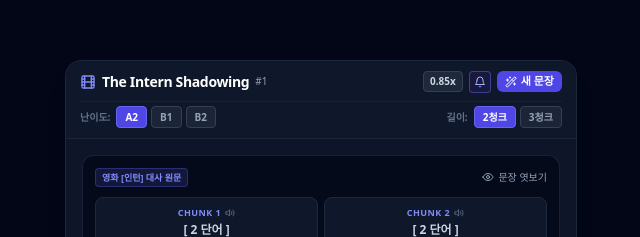
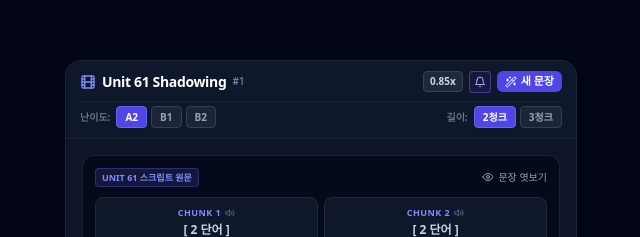
Before and after one commit to TAEWONCHUNG/Wysh_English_Tutor, a React (Vite) app: page / in a window 1280 px wide. Shown: the part 193-430 px from the top of the page, without its empty margins (319-959 px from the left). Built offline with nearby package versions, Linux system fonts and the light colour scheme.

Commit message:
Update App.jsx

```diff
--- a/src/App.jsx
+++ b/src/App.jsx
@@ -26,7 +26,7 @@ const DIFFICULTY_LEVELS = [
   { id: 'B2', label: 'B2', desc: '고급' }
 ];
 
-// 영화 [인턴 (The Intern, 2015)] 실전 명대사 원문 데이터베이스 (2~4단어 호흡 청크)
+// Unit 61 실전 스크립트 원문 데이터베이스 (2~4단어 호흡 청크)
 const CHUNK_DATABASE = {
   "A2": {
     "2": [
@@ -2068,7 +2068,7 @@ export default function EnglishTutorApp() {
           <div className="flex items-center justify-between gap-2 mb-2">
             <div className="flex items-center gap-1.5">
               <Film className="w-4 h-4 text-indigo-400" />
-              <h1 className="font-bold text-sm text-white tracking-tight">The Intern Shadowing</h1>
+              <h1 className="font-bold text-sm text-white tracking-tight">Unit 61 Shadowing</h1>
               <span className="text-[10px] text-slate-400">#{practiceRound}</span>
             </div>
 
@@ -2147,7 +2147,7 @@ export default function EnglishTutorApp() {
           <div className="bg-slate-950/70 border border-slate-800/80 rounded-xl p-3 text-center flex flex-col items-center justify-center">
             <div className="flex items-center justify-between w-full mb-1">
               <span className="text-[9px] font-extrabold uppercase px-1.5 py-0.5 rounded bg-indigo-500/15 text-indigo-400 border border-indigo-500/30">
-                영화 [인턴] 대사 원문
+                Unit 61 스크립트 원문
               </span>
               <button
                 onClick={() => setShowHintText(prev => !prev)}
```
